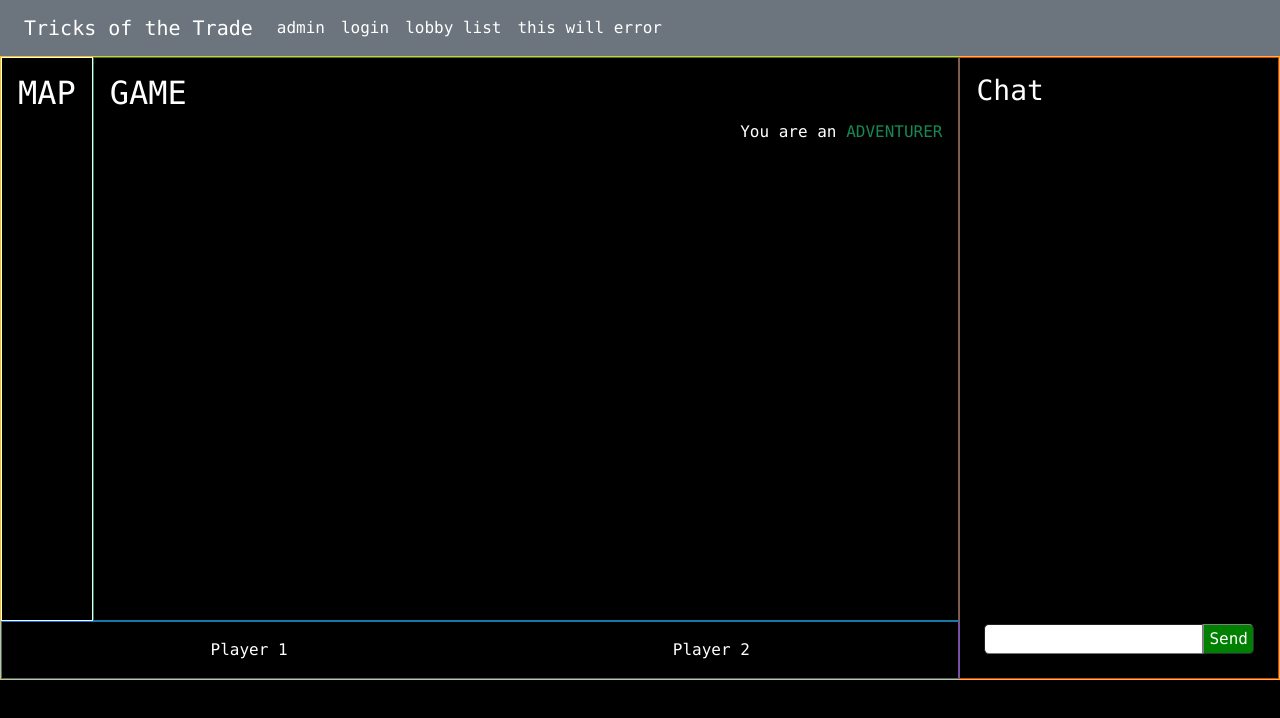
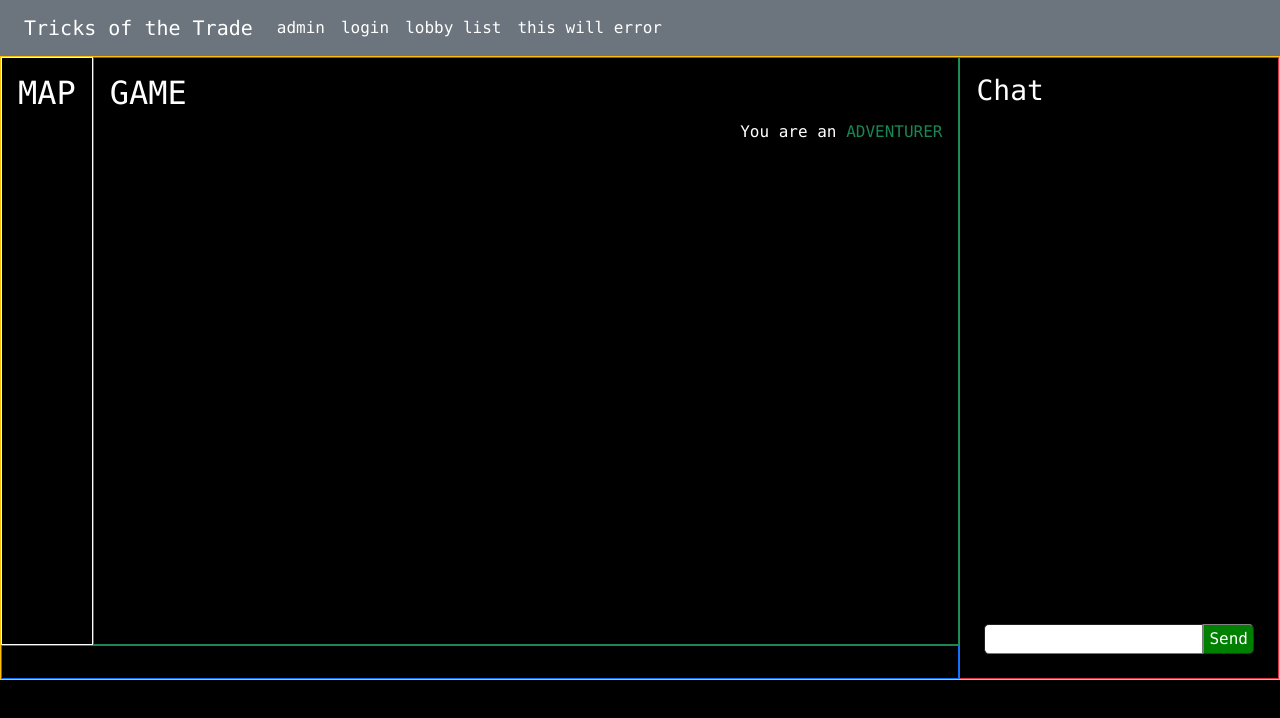
Before and after one commit to phinziegler/Senior-Project-Group-18, a React (Create React App) app: page /game in a window 1280 px wide. Shown: the top 718 px of the page. Built offline with nearby package versions, Linux system fonts and the light colour scheme.

Commit message:
render players

```diff
--- a/src/client/components/GamePage.tsx
+++ b/src/client/components/GamePage.tsx
@@ -20,7 +20,7 @@ interface GameState {
     rooms: Room[][];
     exploredRooms: Room[];
     currentRoom: Room | null,
-    players: User[];
+    players: string[];
     torchAssignments: string[];
     role: Role;
     sabotages: number;
@@ -117,7 +117,7 @@ export default class GamePage extends React.Component<GameProps, GameState> {
         let lobbyId = e.detail.data.lobbyId;
         let board;
         try {
-            board = e.detail.data.board.board;
+            board = e.detail.data.board.rooms;
         } catch {
             console.log("Innocent");
         }
@@ -300,6 +300,23 @@ export default class GamePage extends React.Component<GameProps, GameState> {
         clientSocketManager?.send(MessageType.GAME, { action: UserAction.VIEW, data: { direction: direction } })
     }
 
+    // Render the players
+    players() {
+        let color = this.state.role == Role.INNOCENT ? "success" : "danger";
+        let output: JSX.Element[] = [];
+        this.state.players.forEach((player, index) => {
+            if(player == this.props.user?.username) {
+                output.push(<span className={`text-${color}`} key={index}>{player}</span>)
+                return;
+            }
+            output.push(
+                <span key={index}>{player}</span>
+            )
+        });
+
+        return output;
+    }
+
     // Gaming
     game() {
         let color = this.state.role == Role.INNOCENT ? "success" : "danger";
@@ -350,8 +367,7 @@ export default class GamePage extends React.Component<GameProps, GameState> {
 
                         {/* PLAYERS */}
                         <div className="border border-primary p-3 d-flex justify-content-around">
-                            <span>Player 1</span>
-                            <span>Player 2</span>
+                            {this.players()}
                         </div>
                     </div>
                     {/* ----------------------------------------------------------------------------------------------- */}
```
